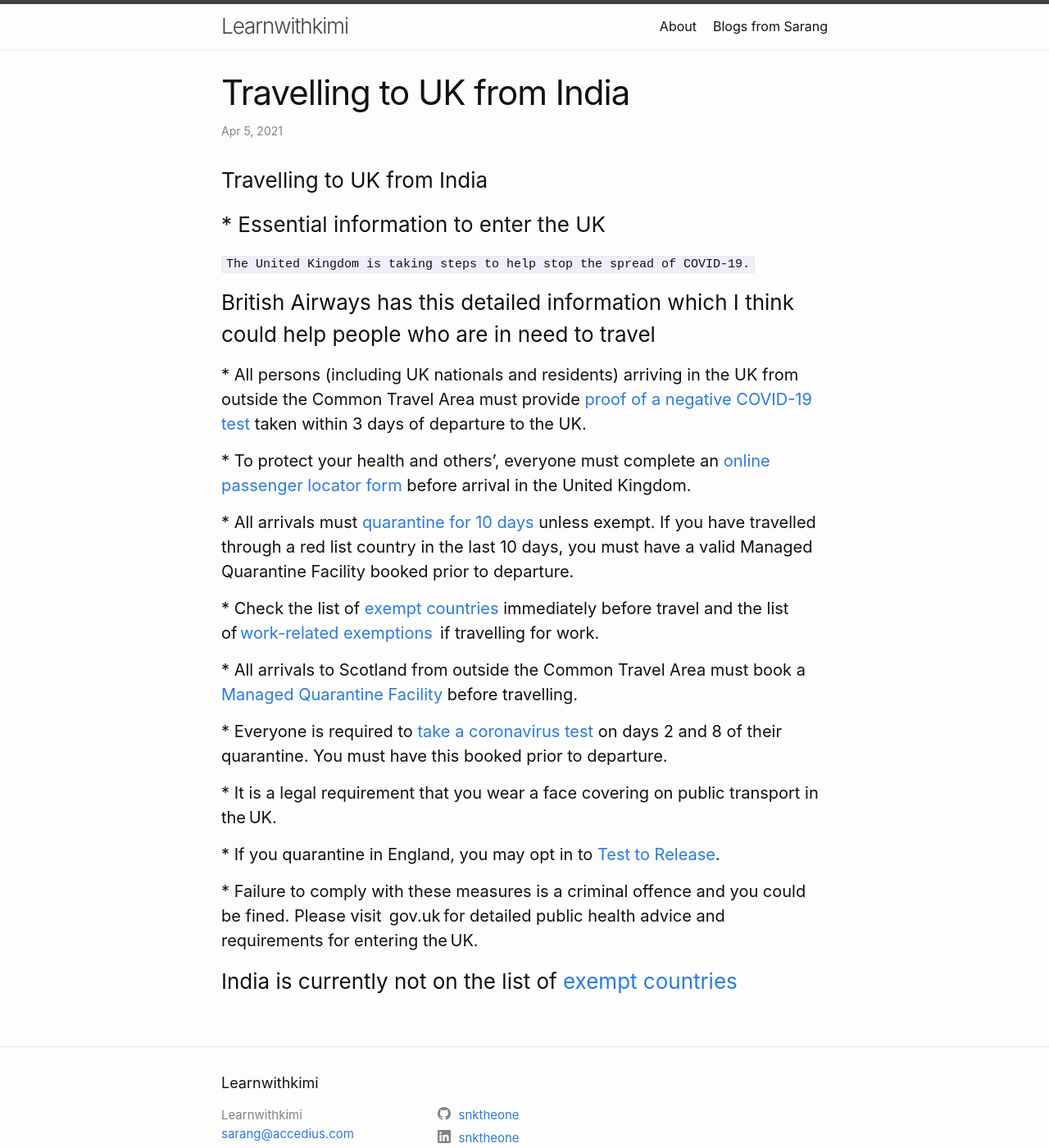
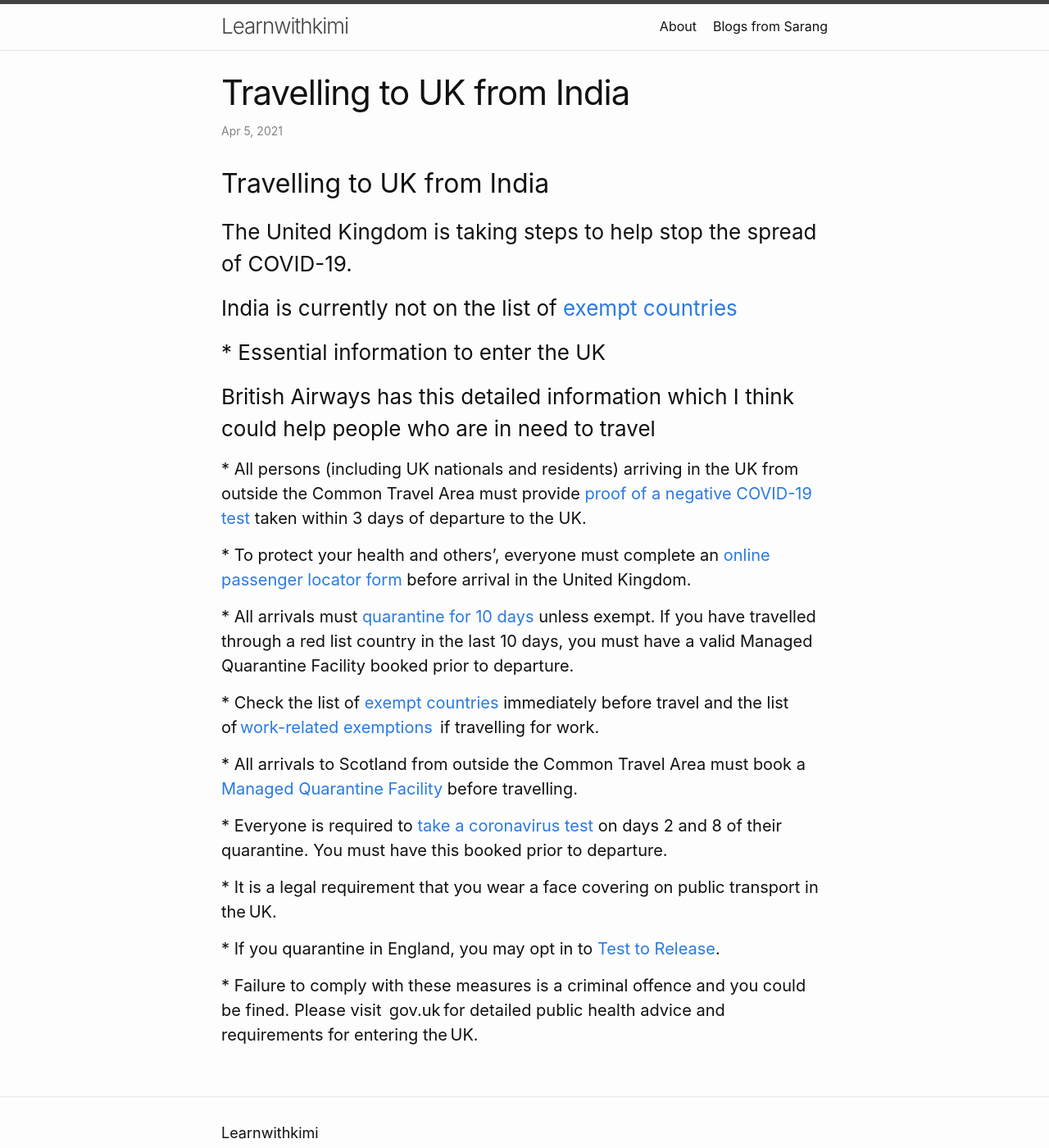
Before and after one commit to Snktheone/learnwithkimi.github.io, a Jekyll site: the page built from _posts/2021-04-05-Travelling-to-Uk-From-India.markdown, in a window 1280 px wide and 1400 px high. Shown: the whole window at 82% size. Built offline with Jekyll 4.4.1, drawn with Linux system fonts in a browser that asks for light colours; part of the change alters nothing that is shown.

Commit message:
Added Travelling to UK from India

````diff
--- a/_posts/2021-04-05-Travelling-to-Uk-From-India.markdown
+++ b/_posts/2021-04-05-Travelling-to-Uk-From-India.markdown
@@ -4,11 +4,14 @@ title:  "Travelling to UK from India"
 date:   2021-04-05 15:30:00
 ---
 
-### Travelling to UK from India
+Travelling to UK from India
+-----------
+
+### The United Kingdom is taking steps to help stop the spread of COVID-19.
+
+### India is currently not on the list of [exempt countries](https://www.gov.uk/guidance/coronavirus-covid-19-travel-corridors)
 
 ### * Essential information to enter the UK
-
-``` The United Kingdom is taking steps to help stop the spread of COVID-19.```
 
 ### British Airways has this detailed information which I think could help people who are in need to travel
 
@@ -21,6 +24,3 @@ date:   2021-04-05 15:30:00
 #### * It is a legal requirement that you wear a face covering on public transport in the UK.
 #### * If you quarantine in England, you may opt in to [Test to Release](https://www.gov.uk/guidance/coronavirus-covid-19-test-to-release-for-international-travel).
 #### * Failure to comply with these measures is a criminal offence and you could be fined. Please visit  gov.uk for detailed public health advice and requirements for entering the UK.
-
-
-### India is currently not on the list of [exempt countries](https://www.gov.uk/guidance/coronavirus-covid-19-travel-corridors)
````
